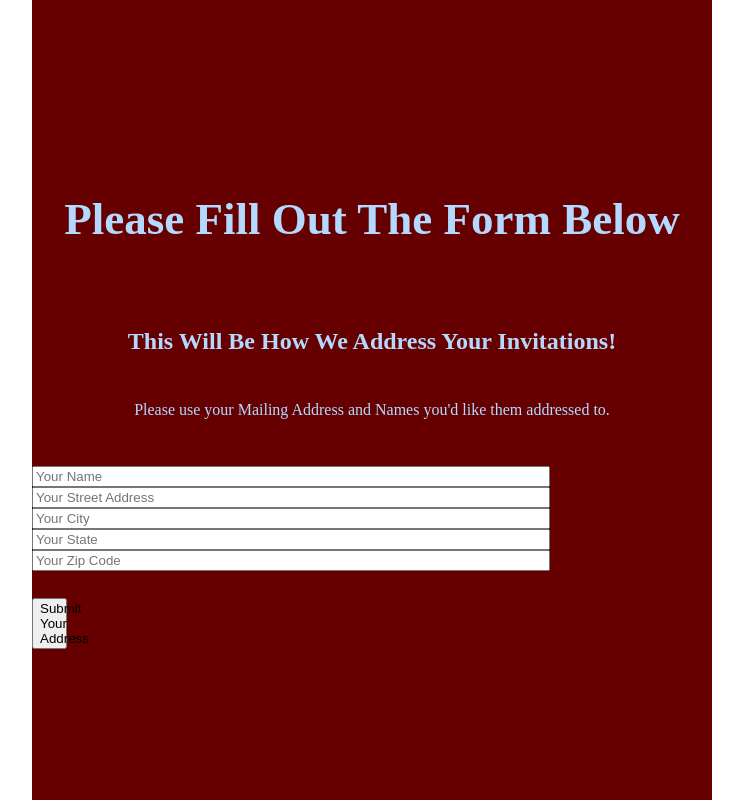
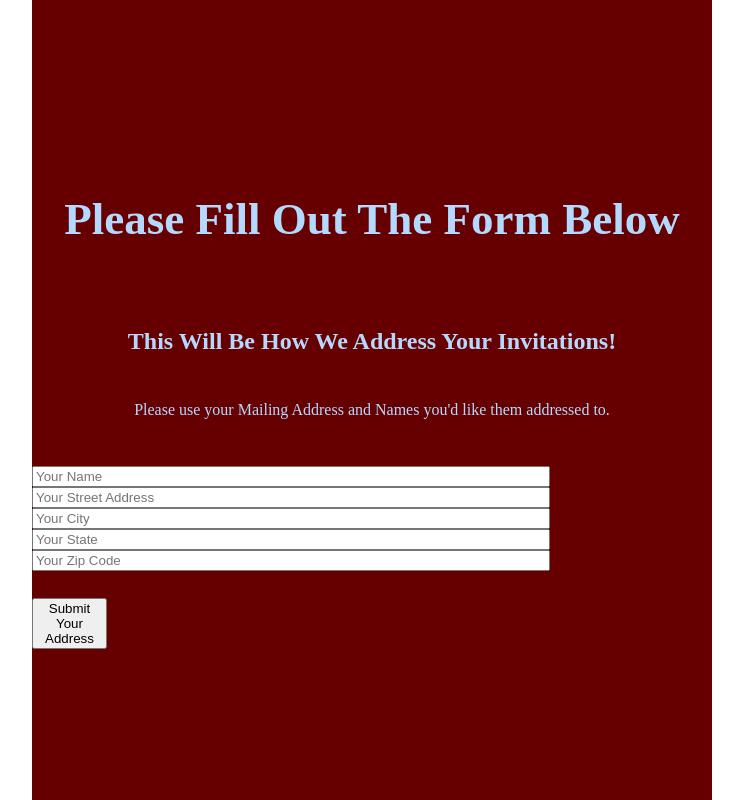
Before and after one commit to a-soren/wedding-form, a React (Create React App) app: page / in a window 1280 px wide. Shown: the whole page, without its empty margins (268-1011 px from the left). Built offline with nearby package versions, Linux system fonts and the light colour scheme.

Commit message:
debugging button width

```diff
--- a/src/App.js
+++ b/src/App.js
@@ -11,7 +11,7 @@ const Input = styled.input`
   width: 75%;
 `;
 const Button = styled.button`
-  width: 35px;
+  width: 75px;
 `;
 
 function App() {
```
